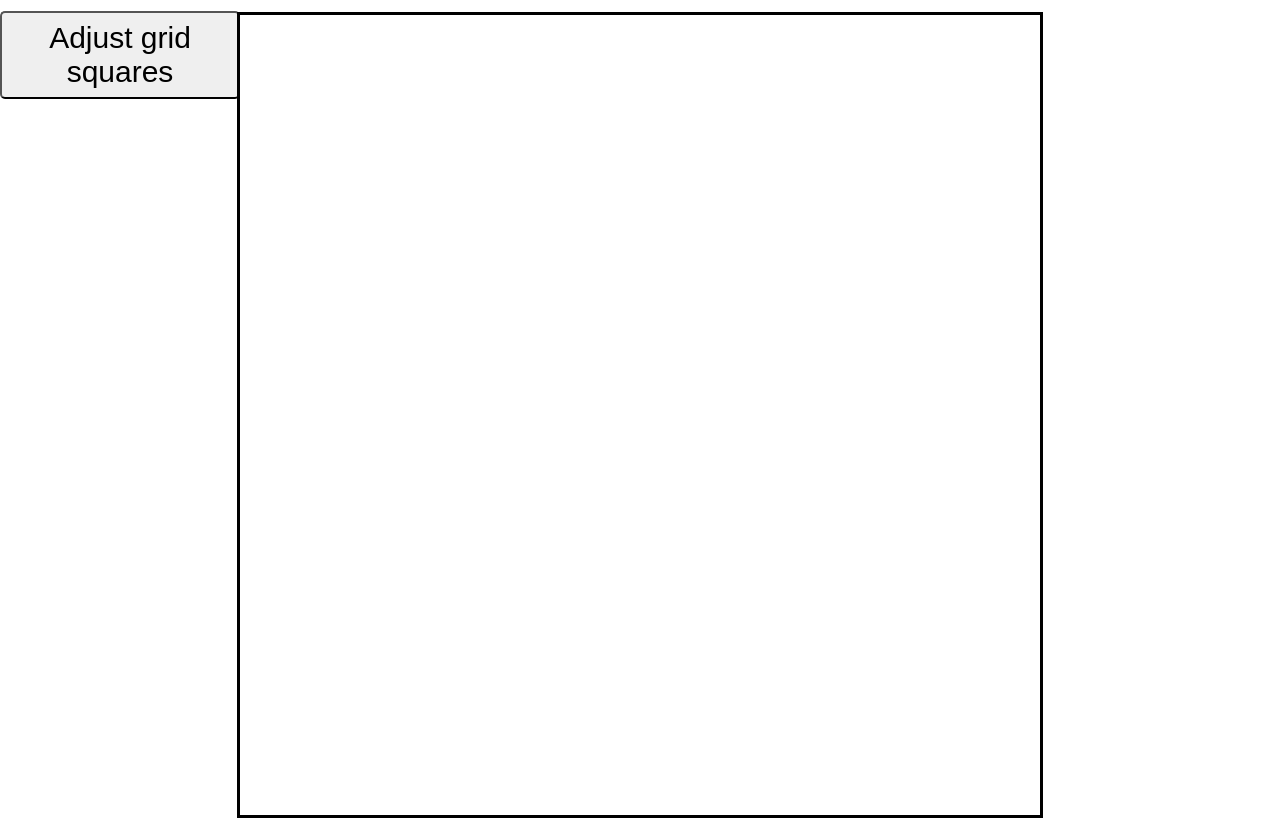
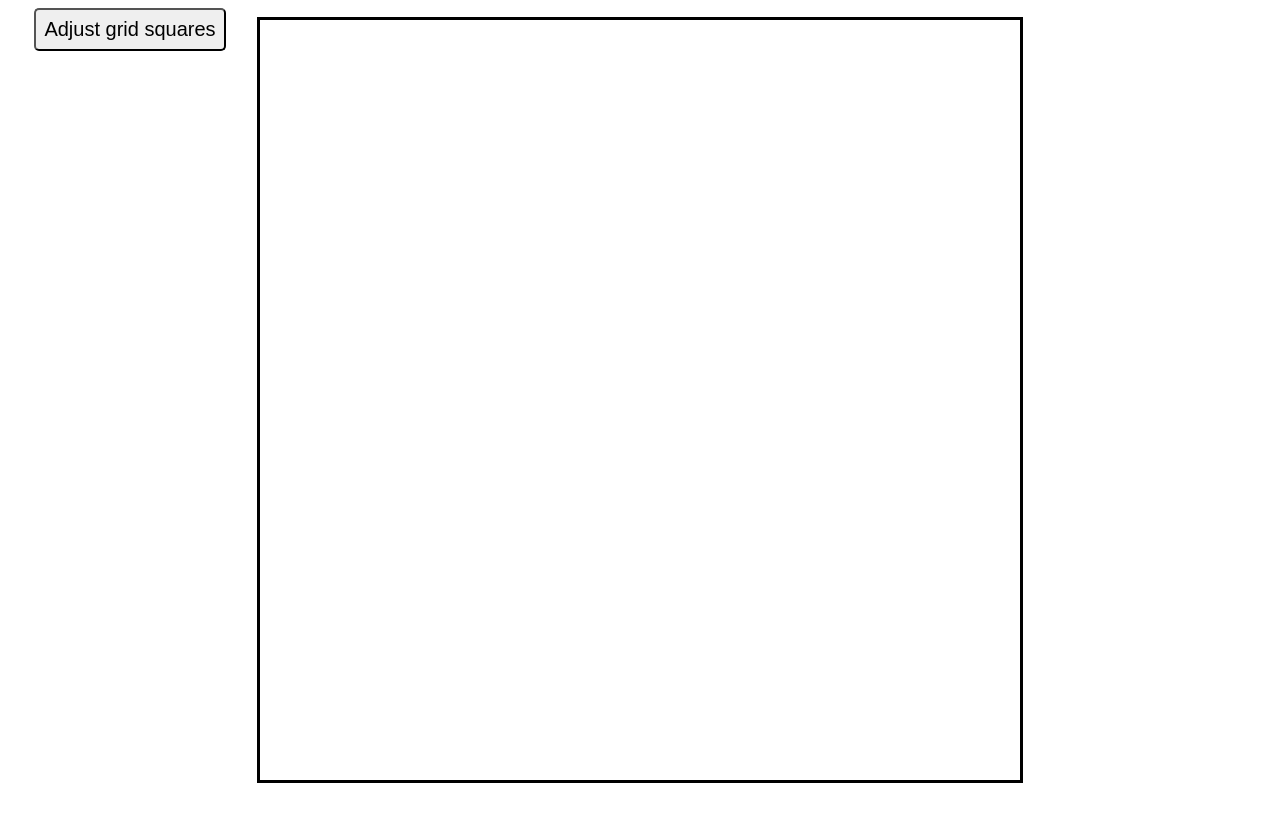
Before and after one commit to nekosoffy/etch-a-sketch, a plain HTML site: page index.html in a window 1280 px wide. After the commit the page ends 800 px from the top, so only its background shows below. Drawn offline with Linux system fonts and the light colour scheme.

Commit message:
Tweak the container size and elements' positions

```diff
--- a/styles.css
+++ b/styles.css
@@ -1,7 +1,13 @@
-body {
+html, body {
     display: flex;
     justify-content: space-between;
     margin: 0;
+    height: 100%;
+    width: 100%;
+}
+
+* {
+    box-sizing: border-box;
 }
 
 .left, .right {
@@ -9,25 +15,25 @@ body {
     flex-grow: 1;
     flex-basis: 0;
     justify-content: center;
-    align-items: flex-start;
+    align-self: flex-start;
 }
 
 button {
-    font-size: 30px;
-    margin: 11px 0px;
+    font-size: 20px;
     padding: 8px;
     border-radius: 5px;
+    margin-top: 3%;
 }
 
 #container {
     display: flex;
     justify-content: center;
+    align-self: center;
     align-items: stretch;
-    width: 800px;
-    height: 800px;
+    aspect-ratio: 1 / 1;
+    height: 95%;
     flex-wrap: wrap;
     outline: solid black 3px;
-    margin: 15px 0px;
 }
 
 .square {
```
Also changed, not shown: index.html (+1 -1 lines).
